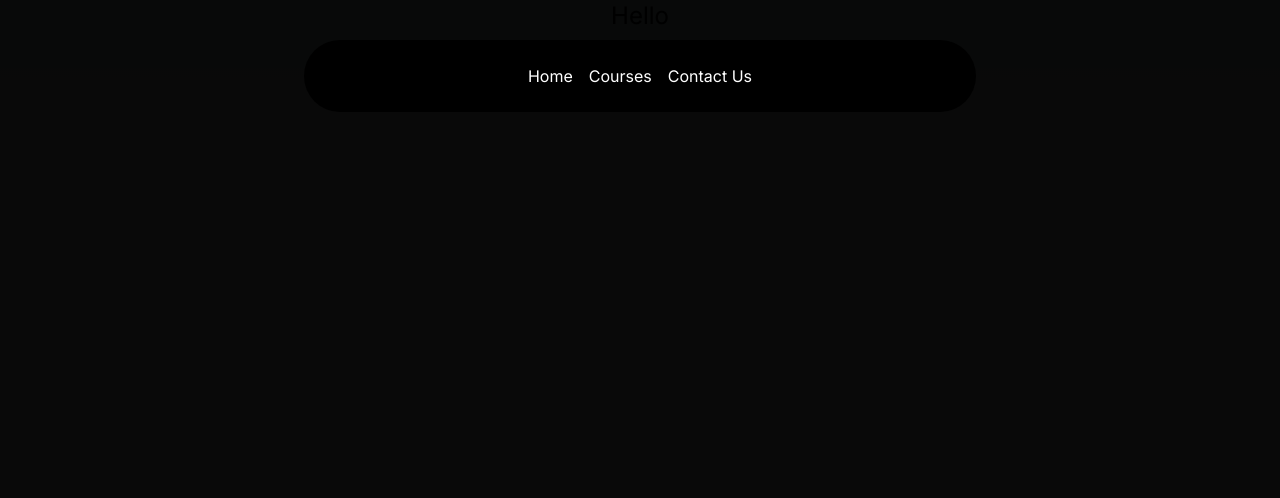
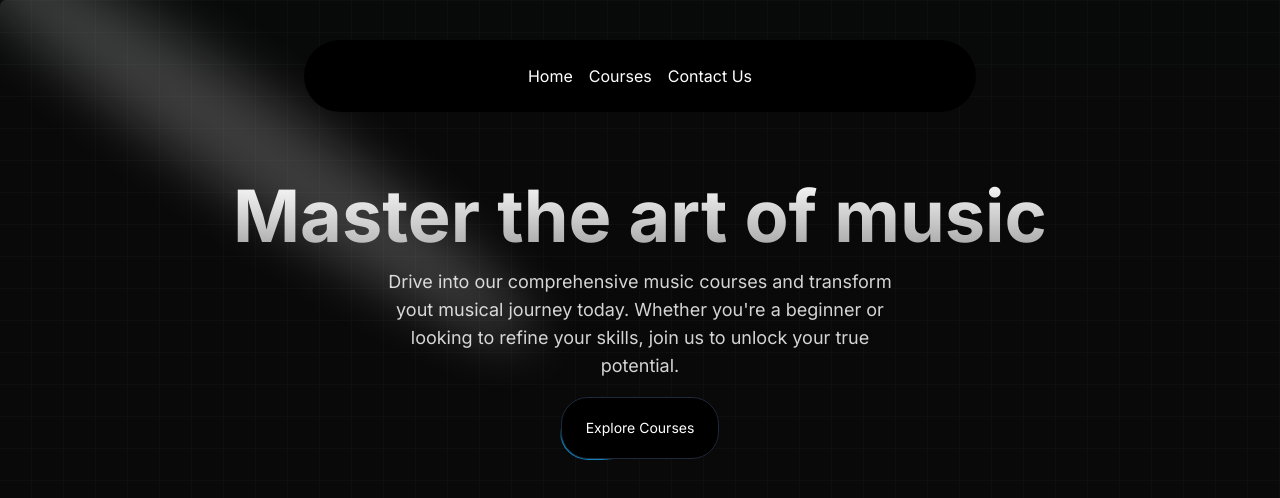
Before and after one commit to Alish-Rawat/music-nextjs, a Next.js app: page / in a window 1280 px wide. Shown: the top 498 px of the page. Built offline with nearby package versions, Linux system fonts and the light colour scheme.

Commit message:
Hero Section

```diff
--- a/package.json
+++ b/package.json
@@ -11,6 +11,7 @@
   "dependencies": {
     "clsx": "^2.1.1",
     "framer-motion": "^11.2.11",
+    "mini-svg-data-uri": "^1.4.4",
     "next": "14.2.4",
     "react": "^18",
     "react-dom": "^18",
--- a/src/app/page.tsx
+++ b/src/app/page.tsx
@@ -1,7 +1,9 @@
+import HeroSection from "@/components/HeroSection";
+
 export default function Home() {
   return (
     <main className="min-h-screen bg-black/[0.96] antialiased bg-grid-white/[0.02]">
-      <h1 className="text-2xl text-center">Hello</h1>
+      <HeroSection />
     </main>
   );
 }
--- /dev/null
+++ b/src/components/HeroSection.tsx
@@ -0,0 +1,37 @@
+import Link from "next/link";
+import { Spotlight } from "./ui/Spotlight";
+import { Button } from "./ui/moving-border";
+
+const HeroSection = () => {
+  return (
+    <div className="h-auto md:h-[40rem] w-full rounded-md flex flex-col items-center justify-center relative overflow-hidden mx-auto py-10 md:py-0">
+      <div className="p-4 relative z-10 w-full text-center">
+        <Spotlight
+          className="-top-40 left-0 md:left-60 md:-top-20"
+          fill="white"
+        />
+        <h1 className="mt-20 md:mt-0 text-4xl md:text-7xl font-bold bg-clip-text text-transparent bg-gradient-to-b from-neutral-50 to-neutral-400">
+          Master the art of music
+        </h1>
+        <p className="mt-4 font-normal text-base md:text-lg text-neutral-300 max-w-lg mx-auto">
+          Drive into our comprehensive music courses and transform yout musical
+          journey today. Whether you're a beginner or looking to refine your
+          skills, join us to unlock your true potential.
+        </p>
+        <div className="mt-4">
+          <Link href={"/courses"}>
+            {" "}
+            <Button
+              borderRadius="1.75rem"
+              className="bg-white dark:bg-black text-black dark:text-white border-neutral-200 dark:border-slate-800"
+            >
+              Explore Courses
+            </Button>
+          </Link>
+        </div>
+      </div>
+    </div>
+  );
+};
+
+export default HeroSection;
--- /dev/null
+++ b/src/components/ui/Spotlight.tsx
@@ -0,0 +1,56 @@
+import React from "react";
+import { cn } from "@/utils/cn";
+
+type SpotlightProps = {
+  className?: string;
+  fill?: string;
+};
+
+export const Spotlight = ({ className, fill }: SpotlightProps) => {
+  return (
+    <svg
+      className={cn(
+        "animate-spotlight pointer-events-none absolute z-[1]  h-[169%] w-[138%] lg:w-[84%] opacity-0",
+        className
+      )}
+      xmlns="http://www.w3.org/2000/svg"
+      viewBox="0 0 3787 2842"
+      fill="none"
+    >
+      <g filter="url(#filter)">
+        <ellipse
+          cx="1924.71"
+          cy="273.501"
+          rx="1924.71"
+          ry="273.501"
+          transform="matrix(-0.822377 -0.568943 -0.568943 0.822377 3631.88 2291.09)"
+          fill={fill || "white"}
+          fillOpacity="0.21"
+        ></ellipse>
+      </g>
+      <defs>
+        <filter
+          id="filter"
+          x="0.860352"
+          y="0.838989"
+          width="3785.16"
+          height="2840.26"
+          filterUnits="userSpaceOnUse"
+          colorInterpolationFilters="sRGB"
+        >
+          <feFlood floodOpacity="0" result="BackgroundImageFix"></feFlood>
+          <feBlend
+            mode="normal"
+            in="SourceGraphic"
+            in2="BackgroundImageFix"
+            result="shape"
+          ></feBlend>
+          <feGaussianBlur
+            stdDeviation="151"
+            result="effect1_foregroundBlur_1065_8"
+          ></feGaussianBlur>
+        </filter>
+      </defs>
+    </svg>
+  );
+};
--- /dev/null
+++ b/src/components/ui/moving-border.tsx
@@ -0,0 +1,139 @@
+"use client";
+import React from "react";
+import {
+  motion,
+  useAnimationFrame,
+  useMotionTemplate,
+  useMotionValue,
+  useTransform,
+} from "framer-motion";
+import { useRef } from "react";
+import { cn } from "@/utils/cn";
+
+export function Button({
+  borderRadius = "1.75rem",
+  children,
+  as: Component = "button",
+  containerClassName,
+  borderClassName,
+  duration,
+  className,
+  ...otherProps
+}: {
+  borderRadius?: string;
+  children: React.ReactNode;
+  as?: any;
+  containerClassName?: string;
+  borderClassName?: string;
+  duration?: number;
+  className?: string;
+  [key: string]: any;
+}) {
+  return (
+    <Component
+      className={cn(
+        "bg-transparent relative text-xl  h-16 w-40 p-[1px] overflow-hidden ",
+        containerClassName
+      )}
+      style={{
+        borderRadius: borderRadius,
+      }}
+      {...otherProps}
+    >
+      <div
+        className="absolute inset-0"
+        style={{ borderRadius: `calc(${borderRadius} * 0.96)` }}
+      >
+        <MovingBorder duration={duration} rx="30%" ry="30%">
+          <div
+            className={cn(
+              "h-20 w-20 opacity-[0.8] bg-[radial-gradient(var(--sky-500)_40%,transparent_60%)]",
+              borderClassName
+            )}
+          />
+        </MovingBorder>
+      </div>
+
+      <div
+        className={cn(
+          "relative bg-slate-900/[0.8] border border-slate-800 backdrop-blur-xl text-white flex items-center justify-center w-full h-full text-sm antialiased",
+          className
+        )}
+        style={{
+          borderRadius: `calc(${borderRadius} * 0.96)`,
+        }}
+      >
+        {children}
+      </div>
+    </Component>
+  );
+}
+
+export const MovingBorder = ({
+  children,
+  duration = 2000,
+  rx,
+  ry,
+  ...otherProps
+}: {
+  children: React.ReactNode;
+  duration?: number;
+  rx?: string;
+  ry?: string;
+  [key: string]: any;
+}) => {
+  const pathRef = useRef<any>();
+  const progress = useMotionValue<number>(0);
+
+  useAnimationFrame((time) => {
+    const length = pathRef.current?.getTotalLength();
+    if (length) {
+      const pxPerMillisecond = length / duration;
+      progress.set((time * pxPerMillisecond) % length);
+    }
+  });
+
+  const x = useTransform(
+    progress,
+    (val) => pathRef.current?.getPointAtLength(val).x
+  );
+  const y = useTransform(
+    progress,
+    (val) => pathRef.current?.getPointAtLength(val).y
+  );
+
+  const transform = useMotionTemplate`translateX(${x}px) translateY(${y}px) translateX(-50%) translateY(-50%)`;
+
+  return (
+    <>
+      <svg
+        xmlns="http://www.w3.org/2000/svg"
+        preserveAspectRatio="none"
+        className="absolute h-full w-full"
+        width="100%"
+        height="100%"
+        {...otherProps}
+      >
+        <rect
+          fill="none"
+          width="100%"
+          height="100%"
+          rx={rx}
+          ry={ry}
+          ref={pathRef}
+        />
+      </svg>
+      <motion.div
+        style={{
+          position: "absolute",
+          top: 0,
+          left: 0,
+          display: "inline-block",
+          transform,
+        }}
+      >
+        {children}
+      </motion.div>
+    </>
+  );
+};
--- a/tailwind.config.ts
+++ b/tailwind.config.ts
@@ -1,4 +1,46 @@
 import type { Config } from "tailwindcss";
+
+const svgToDataUri = require("mini-svg-data-uri");
+const colors = require("tailwindcss/colors");
+const {
+  default: flattenColorPalette,
+} = require("tailwindcss/lib/util/flattenColorPalette");
+
+// Plugin to add each Tailwind color as a global CSS variable
+function addVariablesForColors({ addBase, theme }: any) {
+  const allColors = flattenColorPalette(theme('colors'));
+  const newVars = Object.fromEntries(
+    Object.entries(allColors).map(([key, value]) => [`--${key}`, value])
+  );
+
+  addBase({
+    ':root': newVars,
+  });
+}
+
+function addSvgPatterns({ matchUtilities, theme }: any) {
+  matchUtilities(
+    {
+      'bg-grid': (value: any) => ({
+        backgroundImage: `url("${svgToDataUri(
+          `<svg xmlns="http://www.w3.org/2000/svg" viewBox="0 0 32 32" width="32" height="32" fill="none" stroke="${value}"><path d="M0 .5H31.5V32"/></svg>`
+        )}")`,
+      }),
+      'bg-grid-small': (value: any) => ({
+        backgroundImage: `url("${svgToDataUri(
+          `<svg xmlns="http://www.w3.org/2000/svg" viewBox="0 0 32 32" width="8" height="8" fill="none" stroke="${value}"><path d="M0 .5H31.5V32"/></svg>`
+        )}")`,
+      }),
+      'bg-dot': (value: any) => ({
+        backgroundImage: `url("${svgToDataUri(
+          `<svg xmlns="http://www.w3.org/2000/svg" viewBox="0 0 32 32" width="16" height="16" fill="none"><circle fill="${value}" id="pattern-circle" cx="10" cy="10" r="1.6257413380501518"></circle></svg>`
+        )}")`,
+      }),
+    },
+    { values: flattenColorPalette(theme('backgroundColor')), type: 'color' }
+  );
+}
+
 
 const config: Config = {
   content: [
@@ -6,16 +48,31 @@
     "./src/components/**/*.{js,ts,jsx,tsx,mdx}",
     "./src/app/**/*.{js,ts,jsx,tsx,mdx}",
   ],
-  darkMode:"class",
+  darkMode: 'class',
   theme: {
     extend: {
+      animation:{
+        spotlight: "spotlight 2s ease .75s 1 forwards",
+        scroll: "scroll var(--animation-duration, 40s) var(--animation-direction, forwards) linear infinite"
+      },
       backgroundImage: {
         "gradient-radial": "radial-gradient(var(--tw-gradient-stops))",
         "gradient-conic":
           "conic-gradient(from 180deg at 50% 50%, var(--tw-gradient-stops))",
       },
+      keyframes:{
+        spotlight: {
+          '0%': { opacity: '0', transform: 'translate(-72%, -62%) scale(0.5)' },
+          '100%': { opacity: '1', transform: 'translate(-50%,-40%) scale(1)' },
+        },
+        scroll: {
+          to: {
+            transform: "translate(calc(-50% - 0.5rem))",
+          },
+        },
+      }
     },
   },
-  plugins: [],
+  plugins: [addVariablesForColors, addSvgPatterns],
 };
 export default config;
```
Also changed, not shown: 1 other file (tests, documents, lock files or other folders).
